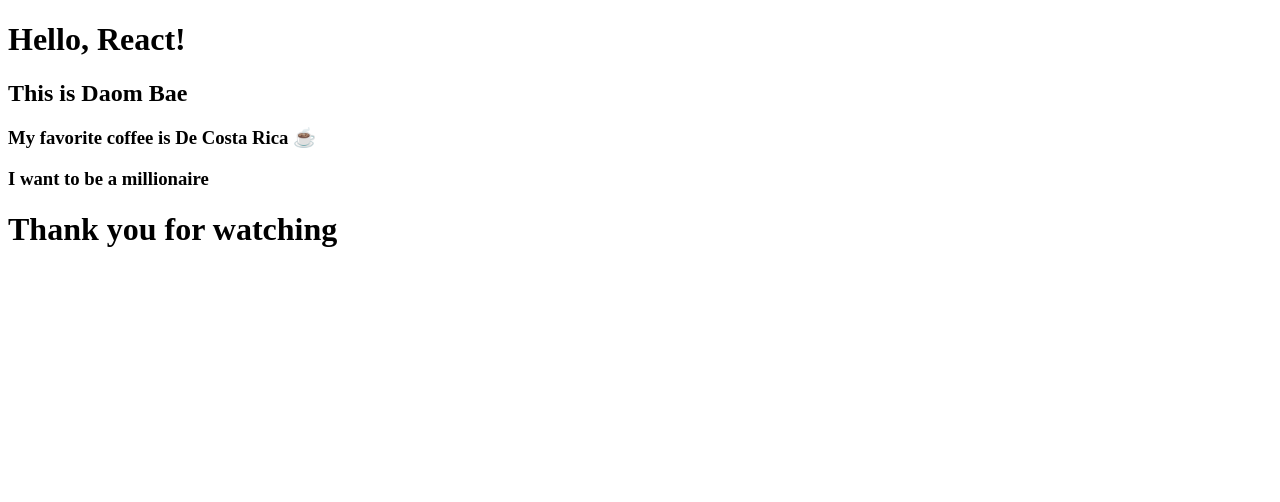
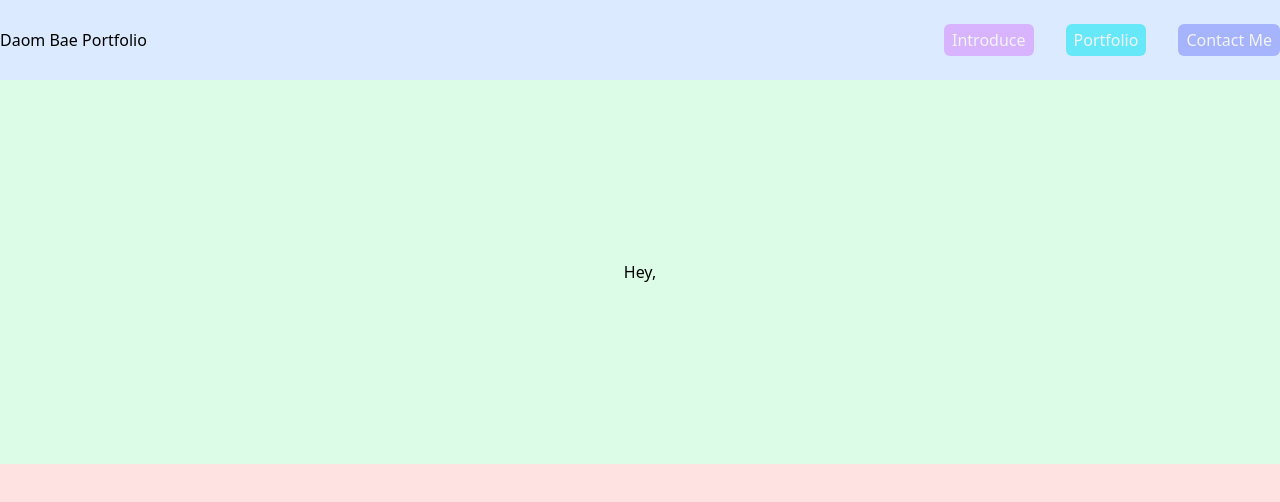
Before and after one commit to DaomBAE/React-Portfolio-Build, a React (Create React App) app: page / in a window 1280 px wide. Shown: the top 502 px of the page. Built offline with nearby package versions, Linux system fonts and the light colour scheme.

Commit message:
Favorite

```diff
--- a/package.json
+++ b/package.json
@@ -34,5 +34,8 @@
       "last 1 firefox version",
       "last 1 safari version"
     ]
+  },
+  "devDependencies": {
+    "tailwindcss": "^3.3.0"
   }
 }
--- a/src/App.jsx
+++ b/src/App.jsx
@@ -1,15 +1,25 @@
-import"./App.css"
-
 function App() {
   return (
-  <div>
-    <h1 className="hello">Hello, React!</h1>
-    <h2>This is Daom Bae</h2>
-    <h3>My favorite coffee is De Costa Rica ☕ </h3>
-    <h3>I want to be a millionaire</h3>
-    <h1>Thank you for watching</h1>
-  </div>
+    <div className="bg-red-100 min-h-screen">
+      <header className="bg-blue-100 h-12 md:h-20">
+        <div className="max-w-screen-xl mx-auto h-full flex justify-between items-center">
+          <div>Daom Bae Portfolio</div>
+          <ul className="flex gap-2 md:gap-8 text-xs sm:text-sm md:text-base">
+            <li className="bg-purple-300 btn-style">Introduce</li>
+            <li className="bg-cyan-300 btn-style">Portfolio</li>
+            <li className="bg-indigo-300 btn-style">Contact Me</li>
+          </ul>
+        </div>
+
+      <main>
+        <div className="bg-green-100 max-w-screen-xl mx-auto h-96 flex justify-center items-center">
+          Hey,
+        </div>
+      </main>
+      </header>
+    </div>
   );
 }
 
+
 export default App;
--- /dev/null
+++ b/src/index.css
@@ -0,0 +1,9 @@
+@tailwind base;
+@tailwind components;
+@tailwind utilities;
+
+@layer components {
+    .btn-style {
+      @apply px-2 py-1 rounded-md text-gray-100 cursor-pointer;
+    }
+  }
--- a/src/index.js
+++ b/src/index.js
@@ -2,6 +2,7 @@
 import ReactDOM from 'react-dom/client';
 import App from './App';
 import reportWebVitals from './reportWebVitals';
+import './index.css';
 
 const root = ReactDOM.createRoot(document.getElementById('root'));
 root.render(
--- /dev/null
+++ b/tailwind.config.js
@@ -0,0 +1,10 @@
+/** @type {import('tailwindcss').Config} */
+module.exports = {
+  content: [
+    "./src/**/*.{js,jsx,ts,tsx}",
+  ],
+  theme: {
+    extend: {},
+  },
+  plugins: [],
+}
```
Also changed, not shown: src/App.css (deleted), src/images/Mongglekim.jpg (added), 1 other file (tests, documents, lock files or other folders).
